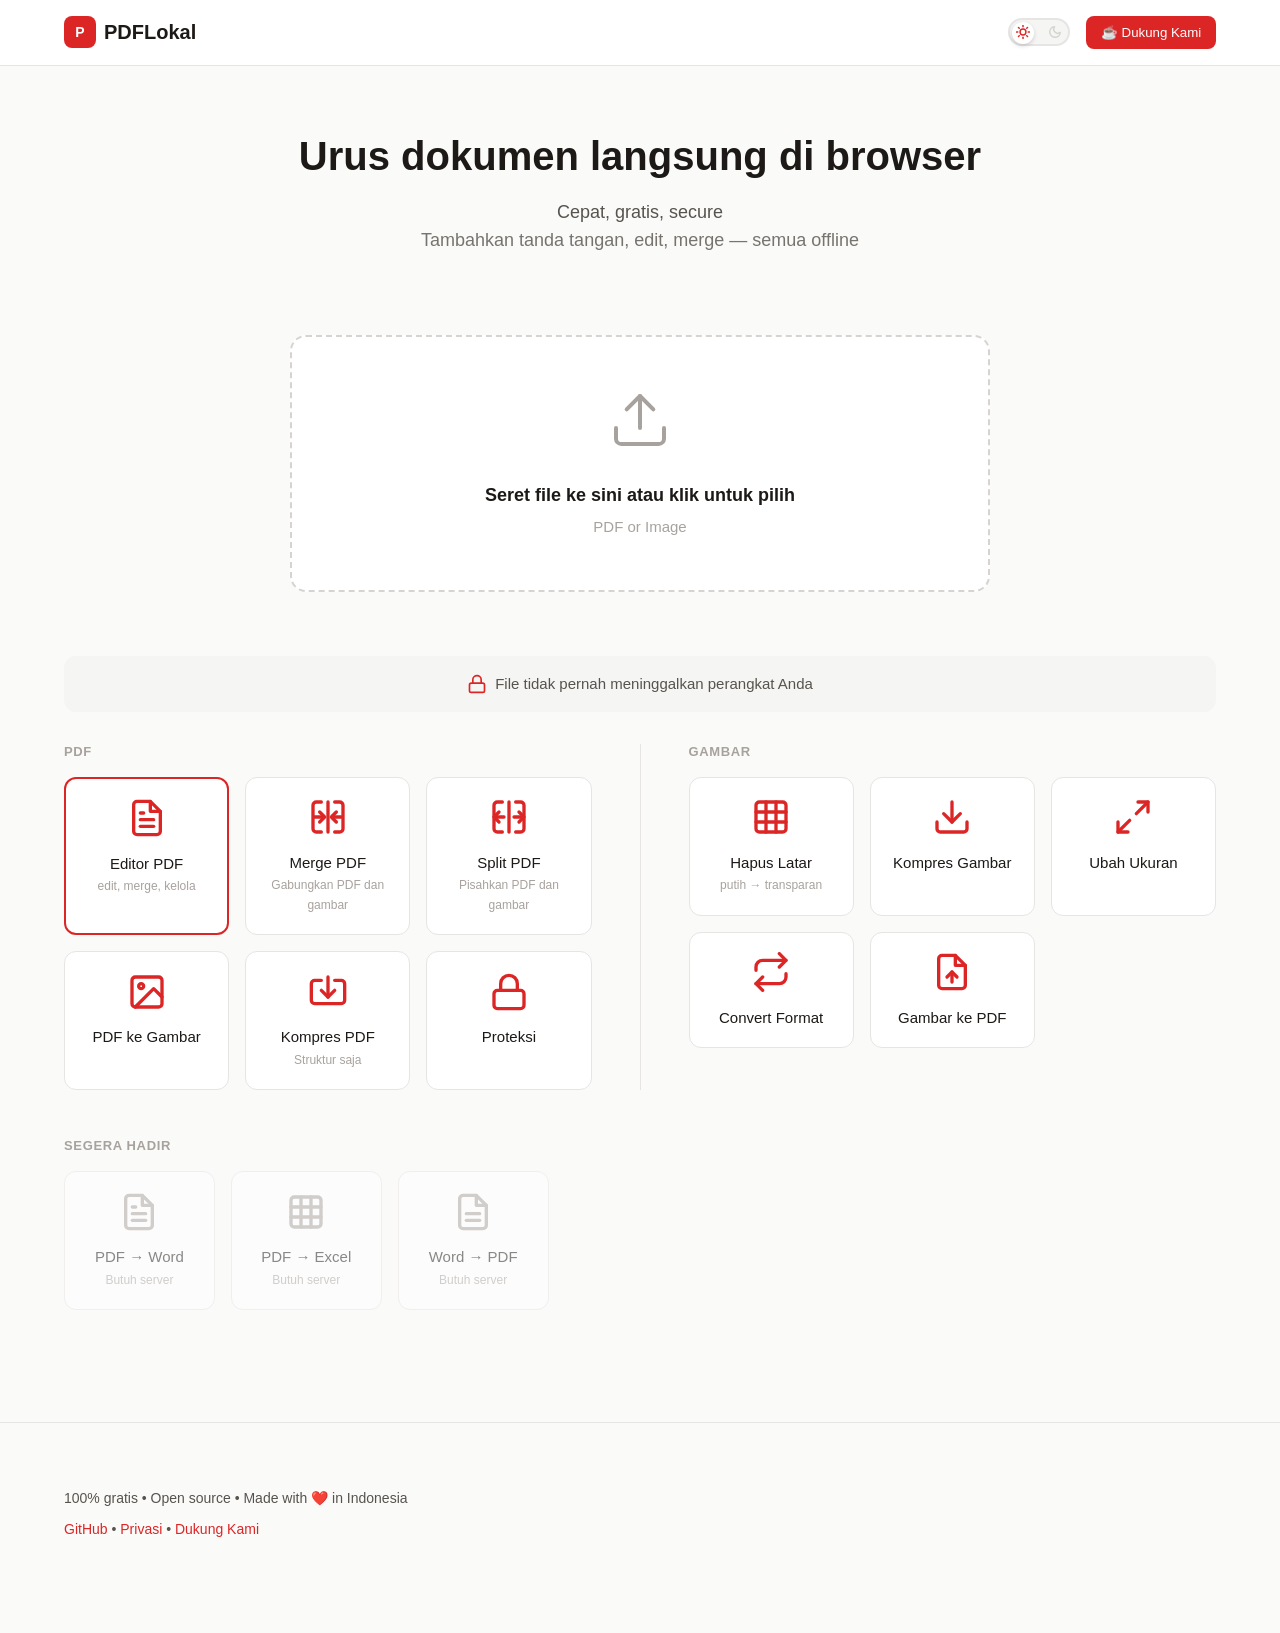
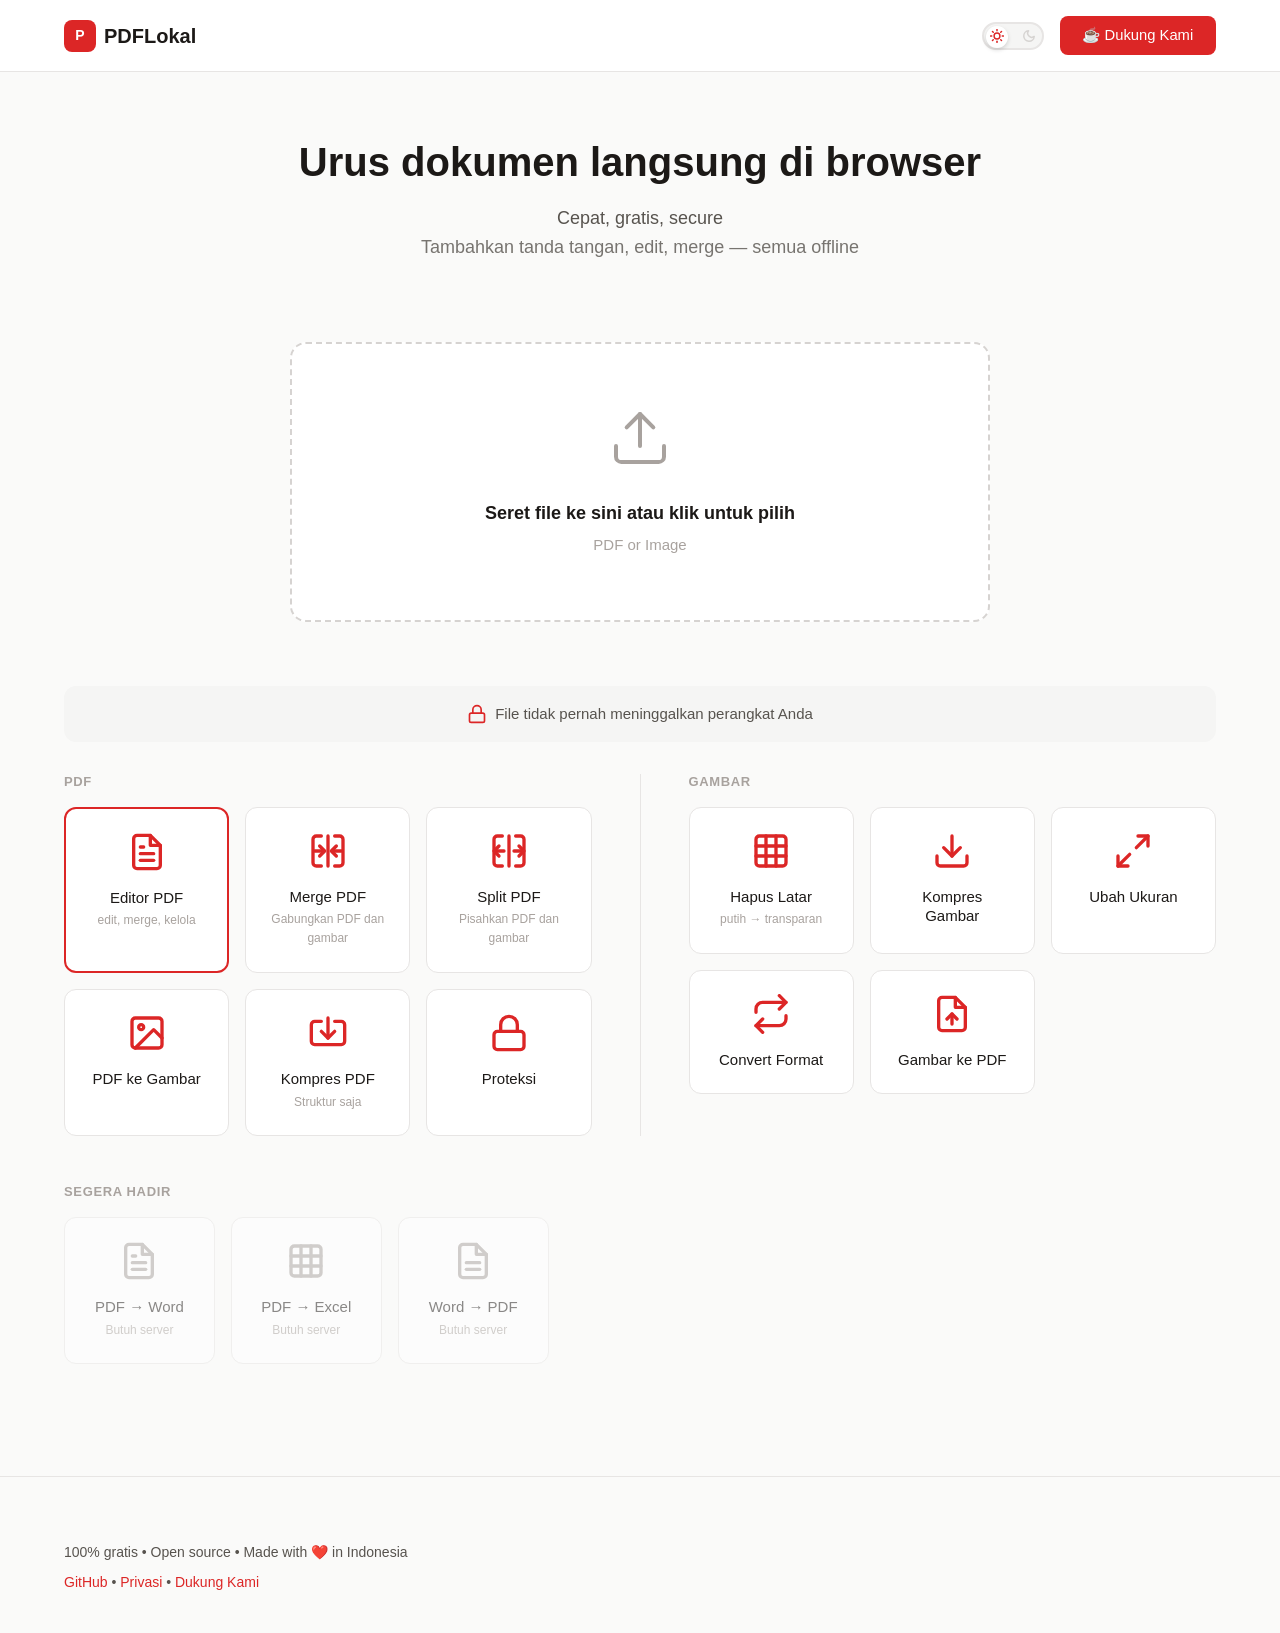

feat(paraf): "Tempel di semua halaman" checkbox in paraf modal

--- a/style.css
+++ b/style.css
@@ -1328,6 +1328,25 @@ a:hover {
   margin-top: var(--space-lg);
 }
 
+/* Paraf "apply to all pages" checkbox — sits between the canvas and action buttons
+   so power users (notaris) discover the bulk-apply before placing.
+   UX audit finding H7. */
+.paraf-apply-all-label {
+  display: flex;
+  align-items: center;
+  gap: var(--space-sm);
+  margin-top: var(--space-md);
+  font-size: 0.9375rem;
+  cursor: pointer;
+  user-select: none;
+}
+
+.paraf-apply-all-label input[type="checkbox"] {
+  width: 16px;
+  height: 16px;
+  cursor: pointer;
+}
+
 /* Signature Tabs */
 .signature-tabs {
   display: flex;
